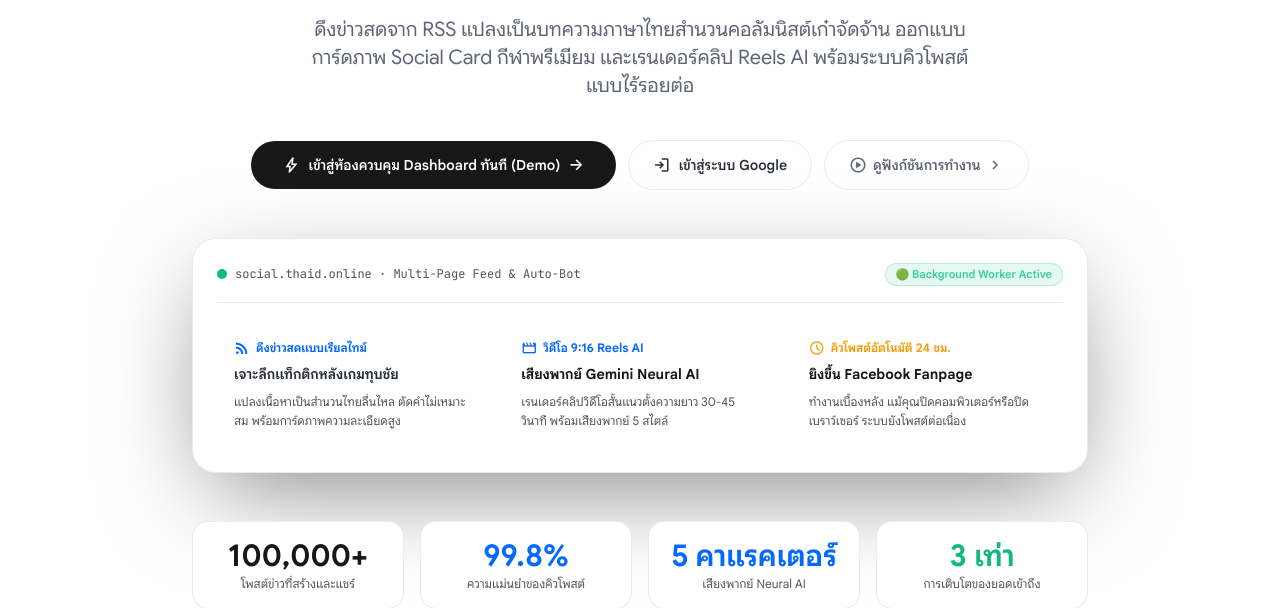
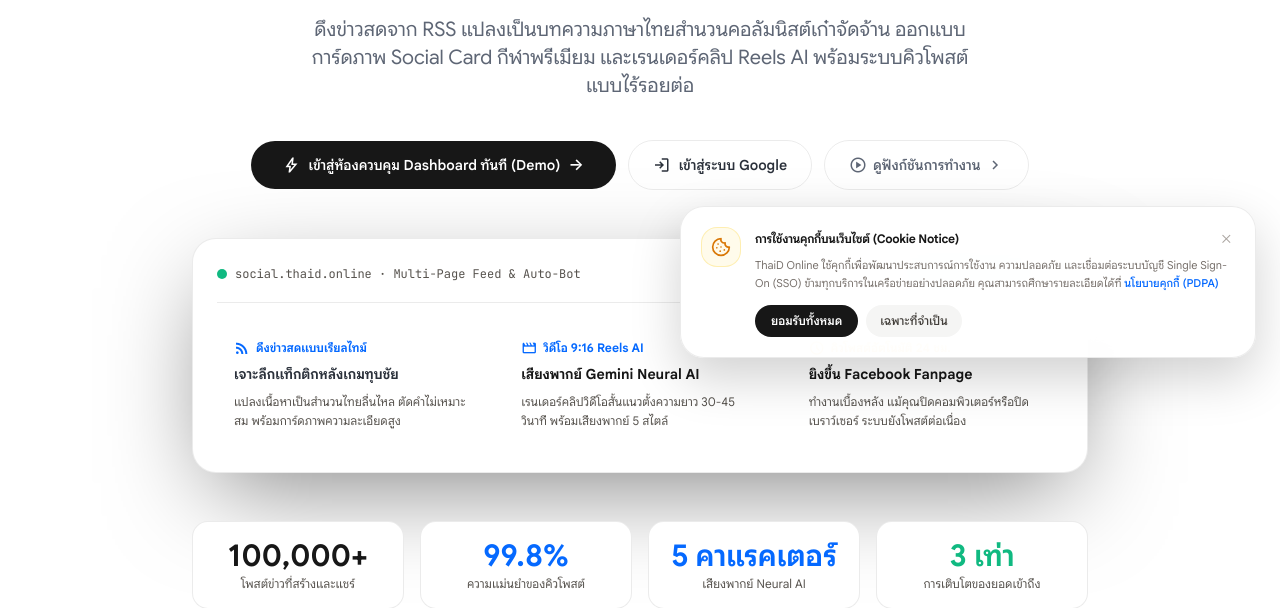
Before and after one commit to iamjotaki/thaid-social-poster, a Flask app: page / in a window 1280 px wide. Shown: the part 418-1026 px from the top of the page. Run offline with Flask 3, Linux system fonts and the light colour scheme; some libraries are stand-ins or nearby versions.

Commit message:
feat(pdpa): implement unified floating cookie consent banner

```diff
--- a/templates/landing.html
+++ b/templates/landing.html
@@ -1045,10 +1045,72 @@
       }
     });
 
+
+    function initThaiDCookieBanner() {
+      if (typeof document === 'undefined') return;
+      const consentMatch = document.cookie.match(/(^|;\s*)thaid_cookie_consent=([^;]*)/);
+      const localConsent = localStorage.getItem('thaid_cookie_consent');
+      if (consentMatch || localConsent) return;
+
+      if (document.getElementById('thaidCookieBanner')) return;
+
+      const banner = document.createElement('aside');
+      banner.id = 'thaidCookieBanner';
+      banner.role = 'region';
+      banner.setAttribute('aria-label', 'การแจ้งเตือนการใช้คุกกี้');
+      banner.className = 'fixed bottom-4 left-4 right-4 md:left-auto md:right-6 md:bottom-6 md:max-w-xl z-50 bg-white/95 backdrop-blur-xl border border-black/[0.08] shadow-[0_20px_50px_rgba(0,0,0,0.18)] rounded-3xl p-5 transition-all duration-500 transform translate-y-10 opacity-0 pointer-events-none text-left';
+      banner.innerHTML = `
+        <div class="flex items-start gap-3.5">
+          <div class="w-10 h-10 rounded-2xl bg-amber-50 border border-amber-200/60 flex items-center justify-center flex-shrink-0 text-amber-600 shadow-2xs">
+            <svg class="w-5 h-5" viewBox="0 0 24 24" fill="none" stroke="currentColor" stroke-width="2" stroke-linecap="round" stroke-linejoin="round">
+              <path d="M12 2a10 10 0 1 0 10 10 4 4 0 0 1-5-5 4 4 0 0 1-5-5" />
+              <path d="M8.5 8.5v.01" /><path d="M16 15.5v.01" /><path d="M12 12v.01" /><path d="M11 17v.01" /><path d="M7 13v.01" />
+            </svg>
+          </div>
+          <div class="flex-1 min-w-0 space-y-1.5">
+            <div class="flex items-center justify-between">
+              <h4 class="text-xs font-bold text-[#171717] tracking-tight">การใช้งานคุกกี้บนเว็บไซต์ (Cookie Notice)</h4>
+              <button type="button" onclick="acceptThaiDCookies('essential')" class="text-stone-400 hover:text-stone-700 p-1 rounded-md text-xs cursor-pointer" title="ปิดการแจ้งเตือน">✕</button>
+            </div>
+            <p class="text-[11px] leading-relaxed text-stone-500">
+              ThaiD Online ใช้คุกกี้เพื่อพัฒนาประสบการณ์การใช้งาน ความปลอดภัย และเชื่อมต่อระบบบัญชี Single Sign-On (SSO) ข้ามทุกบริการในเครือข่ายอย่างปลอดภัย คุณสามารถศึกษารายละเอียดได้ที่ <a href="https://thaid.online" target="_blank" class="text-[#0569ff] hover:underline font-medium inline-block">นโยบายคุกกี้ (PDPA)</a>
+            </p>
+            <div class="flex flex-wrap items-center gap-2 pt-1.5">
+              <button type="button" onclick="acceptThaiDCookies('all')" class="px-4 py-2 rounded-full bg-[#171717] hover:bg-black text-white text-xs font-semibold shadow-2xs transition-all hover:scale-[1.02] active:scale-[0.98] cursor-pointer">
+                ยอมรับทั้งหมด
+              </button>
+              <button type="button" onclick="acceptThaiDCookies('essential')" class="px-3.5 py-2 rounded-full bg-stone-100 hover:bg-stone-200 text-stone-700 text-xs font-medium transition-all cursor-pointer">
+                เฉพาะที่จำเป็น
+              </button>
+            </div>
+          </div>
+        </div>
+      `;
+      document.body.appendChild(banner);
+
+      setTimeout(() => {
+        banner.classList.remove('translate-y-10', 'opacity-0', 'pointer-events-none');
+        banner.classList.add('translate-y-0', 'opacity-100');
+      }, 700);
+    }
+
+    function acceptThaiDCookies(type) {
+      const domain = window.location.hostname.includes('thaid.online') ? '.thaid.online' : '';
+      const domainStr = domain ? '; domain=' + domain : '';
+      document.cookie = 'thaid_cookie_consent=' + type + '; path=/; max-age=31536000; SameSite=Lax' + domainStr;
+      localStorage.setItem('thaid_cookie_consent', type);
+      const banner = document.getElementById('thaidCookieBanner');
+      if (banner) {
+        banner.classList.remove('translate-y-0', 'opacity-100');
+        banner.classList.add('translate-y-10', 'opacity-0', 'pointer-events-none');
+        setTimeout(() => banner.remove(), 500);
+      }
+    }
+
     if (document.readyState === 'loading') {
-      document.addEventListener('DOMContentLoaded', syncThaiDUserState);
+      document.addEventListener('DOMContentLoaded', () => { syncThaiDUserState(); initThaiDCookieBanner(); });
     } else {
-      syncThaiDUserState();
+      syncThaiDUserState(); initThaiDCookieBanner();
     }
   </script>
 
```
